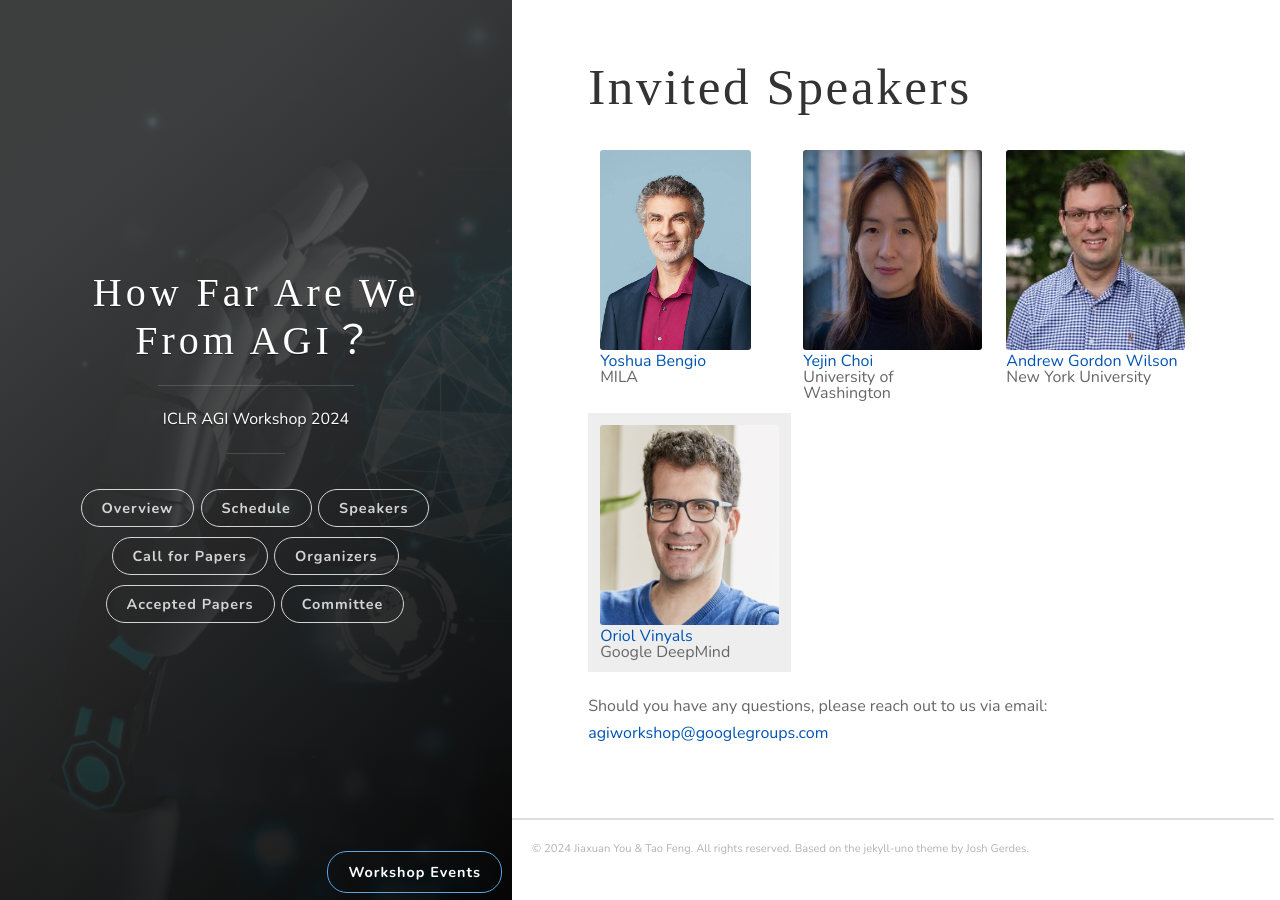
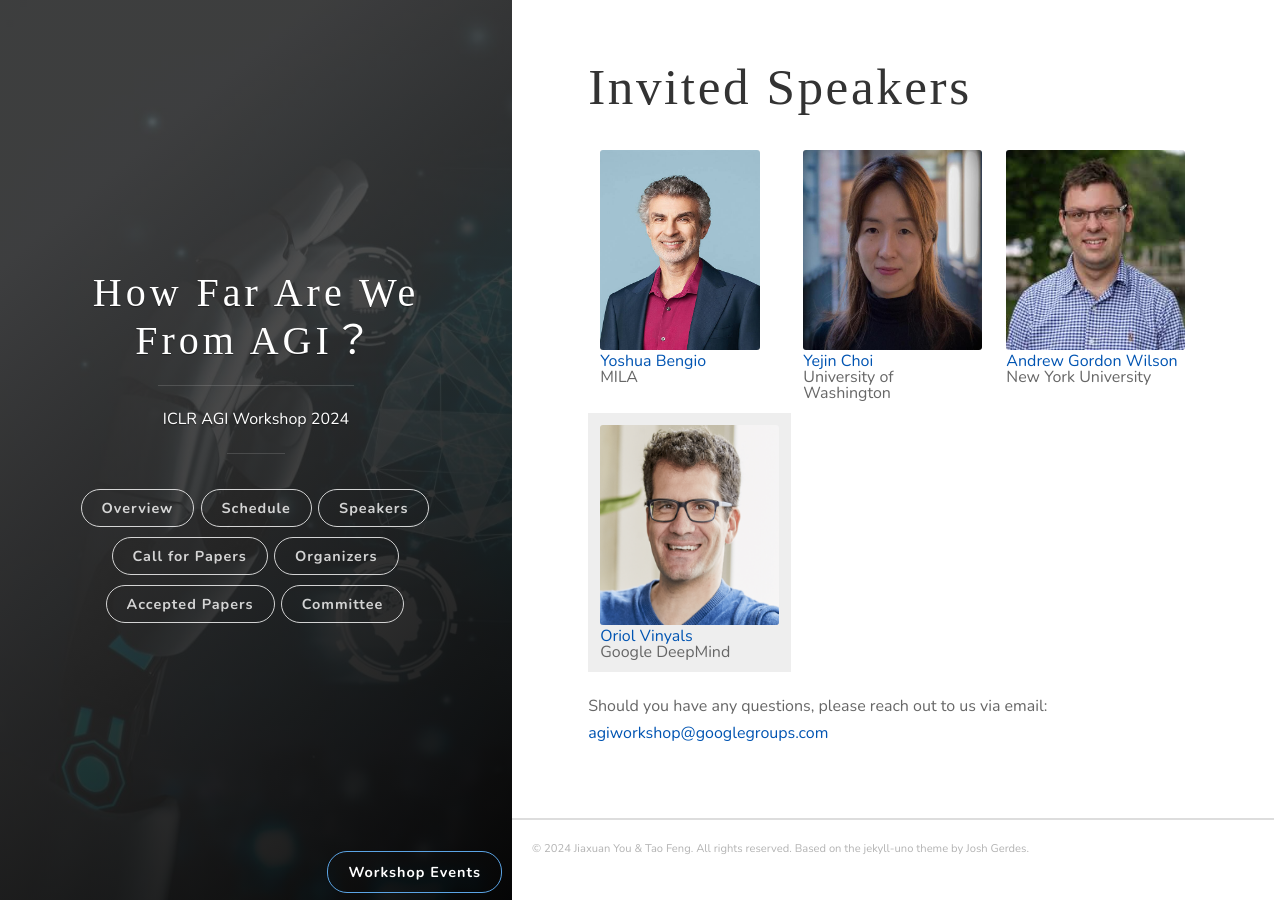
Before and after one commit to AGIWorkshop/agiworkshop.github.io, a Jekyll site: the page built from _posts/2024/speakers.md, in a window 1280 px wide. Built offline with Jekyll 4.4.1, drawn with Linux system fonts in a browser that asks for light colours; some web fonts are replaced.

Commit message:
Update speakers.md

```diff
--- a/_posts/2024/speakers.md
+++ b/_posts/2024/speakers.md
@@ -8,7 +8,7 @@ year: 2024
 <table>
   <tr>
     <td>
-      <img src="/images/people/YoshuaBengio.jpg?raw=true" alt="1" width=auto height=200px><br/>
+      <img src="/images/people/YoshuaBengio.jpg?raw=true" alt="1" width=160px height=200px><br/>
       <a href="https://yoshuabengio.org">Yoshua Bengio</a><br/>
       MILA
     </td>
```
